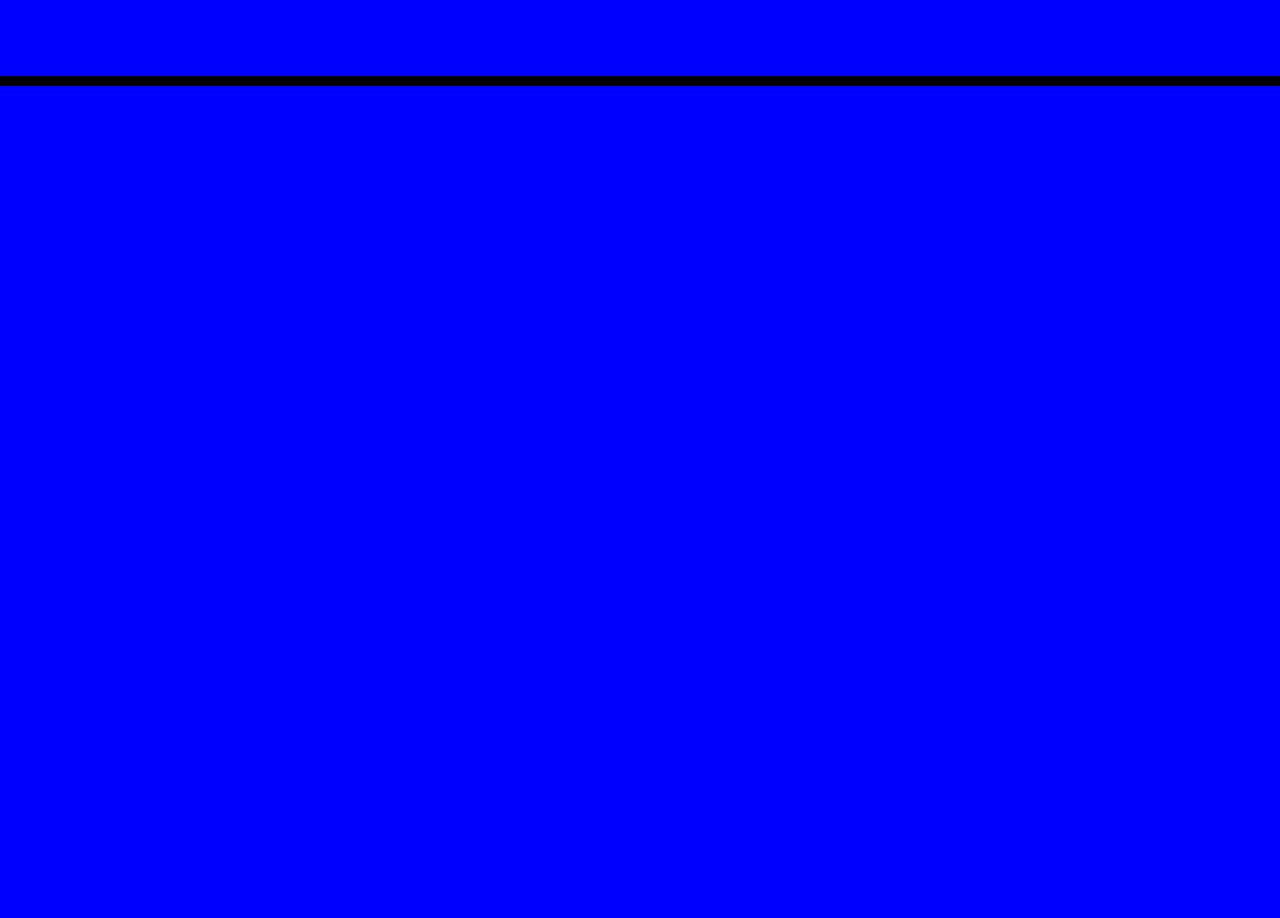
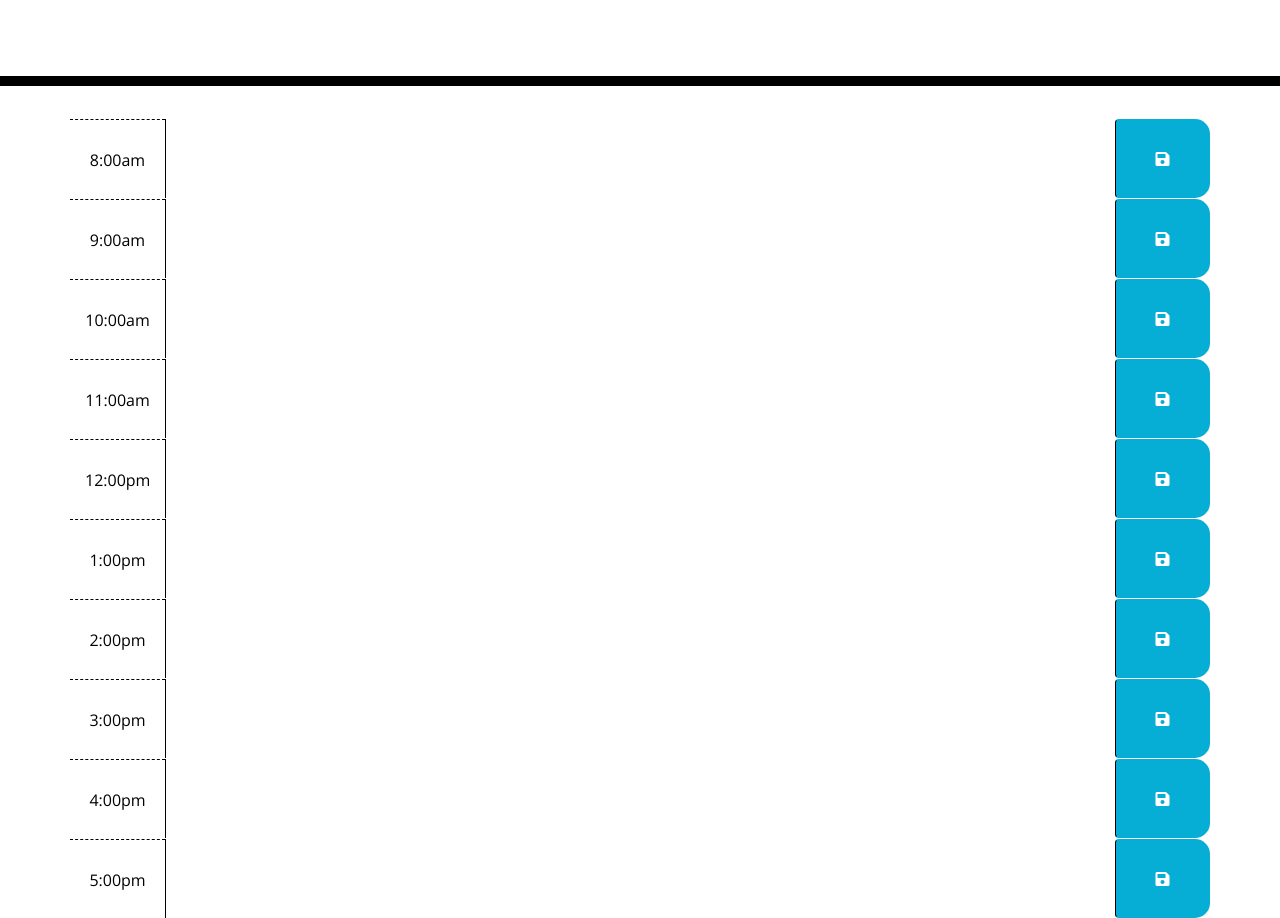
Before and after one commit to kpham000/day-planner, a plain HTML site: page Develop/index.html in a window 1280 px wide. Shown: the part 182-1100 px from the top of the page. Before the commit the page ends 800 px from the top, so only its background shows below. Drawn offline with nearby package versions, Linux system fonts and the light colour scheme.

Commit message:
website-layout-html

```diff
--- a/Develop/index.html
+++ b/Develop/index.html
@@ -28,11 +28,102 @@
       <p class="lead">A simple calendar app for scheduling your work day</p>
       <p id="currentDay" class="lead"></p>
     </header>
-    <div class="container">
+
+    <main class="container">
       <!-- Timeblocks go here -->
-    </div>
+      <section id="hour8" class="row time-block">
+        <div class="col-md-1 hour">
+            8:00am
+        </div>
+        <textarea class="col-md-10 description">
+        </textarea>
+        <button class="btn saveBtn col-md-1"><i class="fas fa-save"></i></button>
+      </section>
+
+    <section id="hour9" class="row time-block">
+        <div class="col-md-1 hour">
+            9:00am
+        </div>
+        <textarea class="col-md-10 description">
+        </textarea>
+        <button class="btn saveBtn col-md-1"><i class="fas fa-save"></i></button>
+      </section>
+
+    <section id="hour10" class="row time-block">
+        <div class="col-md-1 hour">
+            10:00am
+        </div>
+        <textarea class="col-md-10 description">
+        </textarea>
+        <button class="btn saveBtn col-md-1"><i class="fas fa-save"></i></button>
+      </section>
+
+    <section id="hour11" class="row time-block">
+        <div class="col-md-1 hour">
+            11:00am
+        </div>
+        <textarea class="col-md-10 description">
+        </textarea>
+        <button class="btn saveBtn col-md-1"><i class="fas fa-save"></i></button>
+      </section>
+
+    <section id="hour12" class="row time-block">
+        <div class="col-md-1 hour">
+            12:00pm
+        </div>
+        <textarea class="col-md-10 description">
+        </textarea>
+        <button class="btn saveBtn col-md-1"><i class="fas fa-save"></i></button>
+      </section>
+
+    <section id="hour13" class="row time-block">
+        <div class="col-md-1 hour">
+            1:00pm
+        </div>
+        <textarea class="col-md-10 description">
+        </textarea>
+        <button class="btn saveBtn col-md-1"><i class="fas fa-save"></i></button>
+      </section>
+
+    <section id="hour14" class="row time-block">
+        <div class="col-md-1 hour">
+            2:00pm
+        </div>
+        <textarea class="col-md-10 description">
+        </textarea>
+        <button class="btn saveBtn col-md-1"><i class="fas fa-save"></i></button>
+      </section>
+
+    <section id="hour15" class="row time-block">
+        <div class="col-md-1 hour">
+            3:00pm
+        </div>
+        <textarea class="col-md-10 description">
+        </textarea>
+        <button class="btn saveBtn col-md-1"><i class="fas fa-save"></i></button>
+      </section>
+
+    <section id="hour16" class="row time-block">
+        <div class="col-md-1 hour">
+            4:00pm
+        </div>
+        <textarea class="col-md-10 description">
+        </textarea>
+        <button class="btn saveBtn col-md-1"><i class="fas fa-save"></i></button>
+      </section>
+
+    <section id="hour17" class="row time-block">
+        <div class="col-md-1 hour">
+            5:00pm
+        </div>
+        <textarea class="col-md-10 description">
+        </textarea>
+        <button class="btn saveBtn col-md-1"><i class="fas fa-save"></i></button>
+      </section>
+    </main>
 
     <script src="https://cdnjs.cloudflare.com/ajax/libs/jquery/3.2.1/jquery.min.js"></script>
     <script src="https://cdnjs.cloudflare.com/ajax/libs/moment.js/2.24.0/moment.min.js"></script>
+    <script src="./script.js"></script>
   </body>
 </html>
--- a/Develop/style.css
+++ b/Develop/style.css
@@ -1,5 +1,5 @@
 body {
-  background-color: blue;
+  background-color: white;
   font-family: 'Open Sans', sans-serif;
   font-size: 16px;
   line-height: 1;
```
Also changed, not shown: 1 other file.
